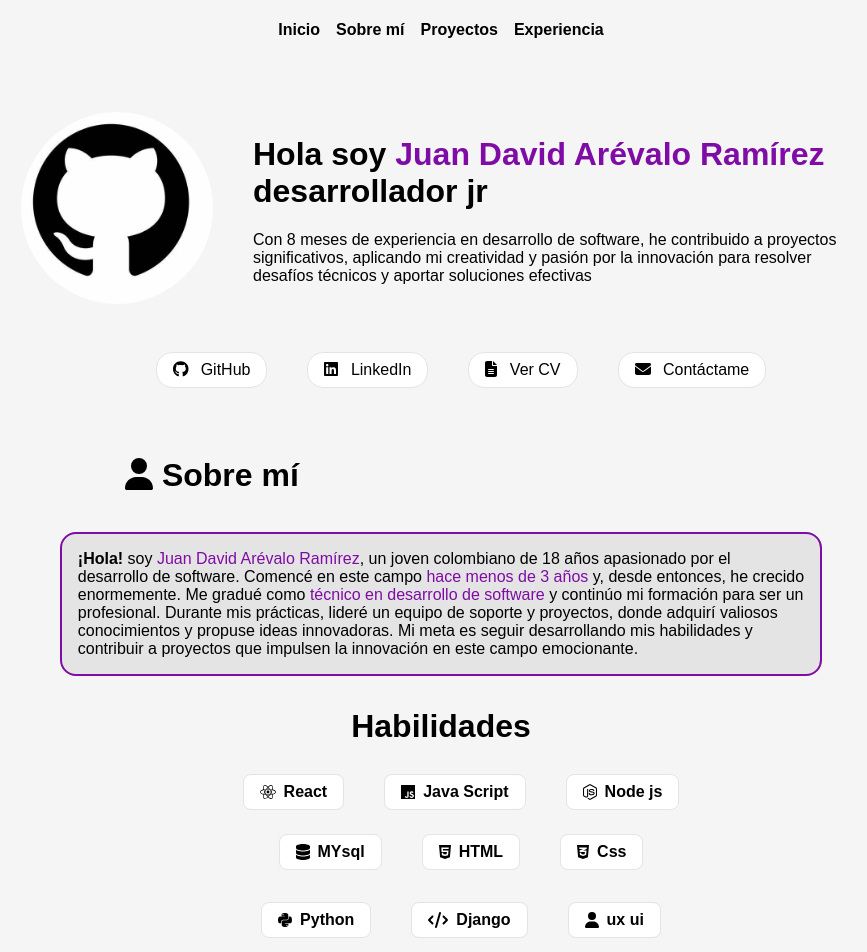
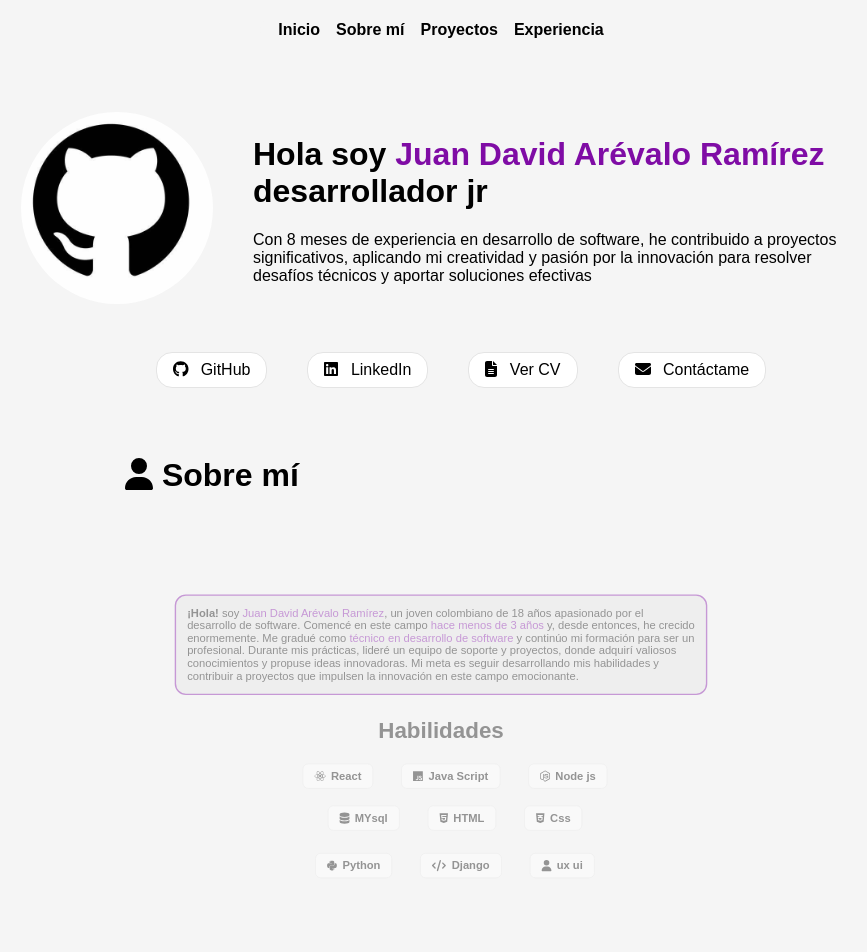
Before and after one commit to JuanDa900/Portfolio, a React (Vite) app: page / in a window 1280 px wide. Shown: the top 952 px of the page, without its empty margins (199-1066 px from the left). Built offline with nearby package versions, Linux system fonts and the light colour scheme.

Commit message:
Style: animacion

```diff
--- a/src/App.css
+++ b/src/App.css
@@ -318,6 +318,30 @@ html {
   font-size: 1em;
 }
 
+/* Animations */
+
+@keyframes appear {
+  from {
+     opacity: 0;
+     scale: 0.5;
+  }
+  to {
+    opacity: 1;
+    scale: 1;
+  }
+}
+
+.block {
+  animation: appear 5s linear;
+  animation-timeline: view();
+  animation-range: entry 30% cover 40%;
+
+}
+
+
+
+/* Responsive */
+
 @media (max-width: 1024px) {
   .Card_xp {
     width: 40%;
--- a/src/components/home/aboutme.jsx
+++ b/src/components/home/aboutme.jsx
@@ -12,7 +12,7 @@ import { faUser } from "@fortawesome/free-solid-svg-icons";
 
 const Abuotme = () => {
   return (
-    <div>
+    <div className="block">
       <div className="txt_container">
         <div className="txt-me">
           <p>
--- a/src/components/home/experience.jsx
+++ b/src/components/home/experience.jsx
@@ -3,7 +3,7 @@ import { img } from "../img/img";
 
 const Experience = () => {
   return (
-    <div className="Container3">
+    <div className="Container3 block">
       <div className="Card_xp">
         <div className="xp_info">
           <h2>Disruptive</h2>
--- a/src/components/home/home.jsx
+++ b/src/components/home/home.jsx
@@ -7,7 +7,7 @@ import { faFileAlt, faEnvelope } from "@fortawesome/free-solid-svg-icons";
 const Home = () => {
   return (
     <>
-      <div className="container">
+      <div className="container block">
         <div className="images">
           <img src={img.github} alt="" className="images1" />
         </div>
--- a/src/components/home/projects.jsx
+++ b/src/components/home/projects.jsx
@@ -5,7 +5,7 @@ import { faFolder } from "@fortawesome/free-solid-svg-icons";
 
 const Projects = () => {
   return (
-    <div className="ctn_projects">
+    <div className="ctn_projects block">
       <div className="ctn_card">
         <div className="style_card">
           <img src={img.Regiones} alt="Img" className="Card_img" />
```
